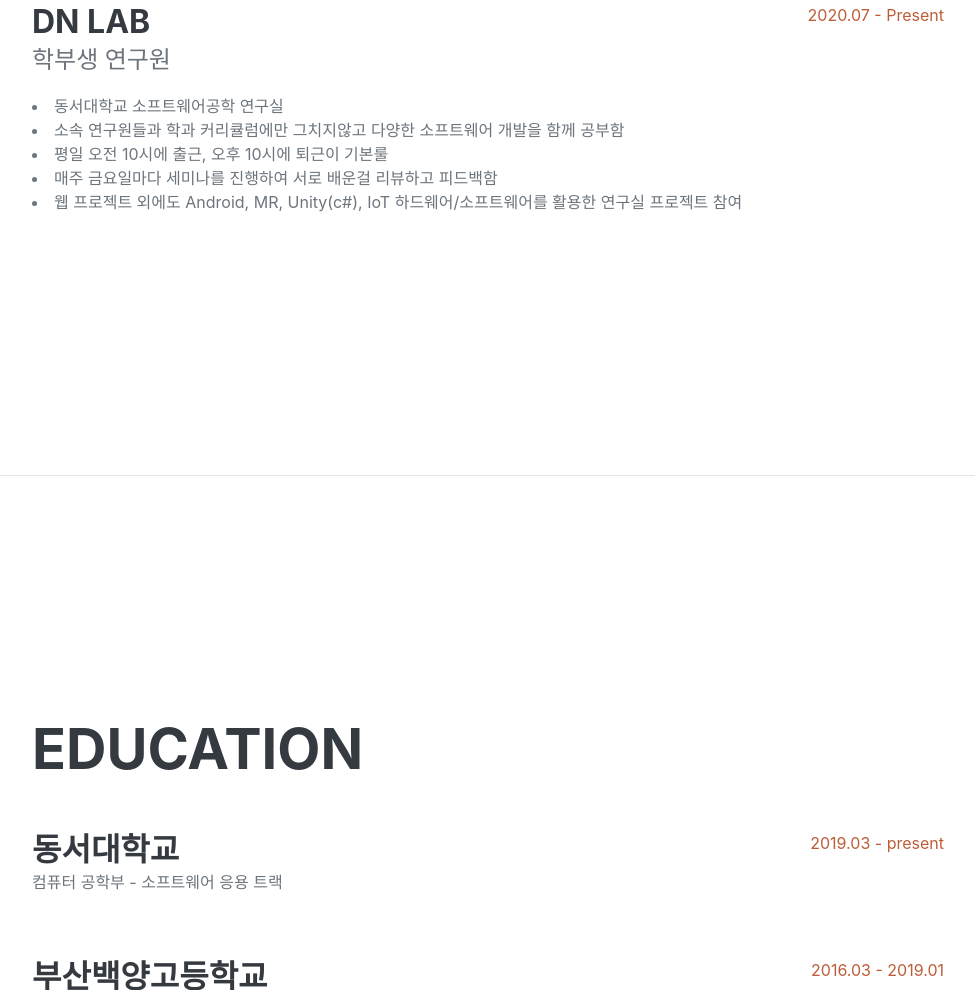
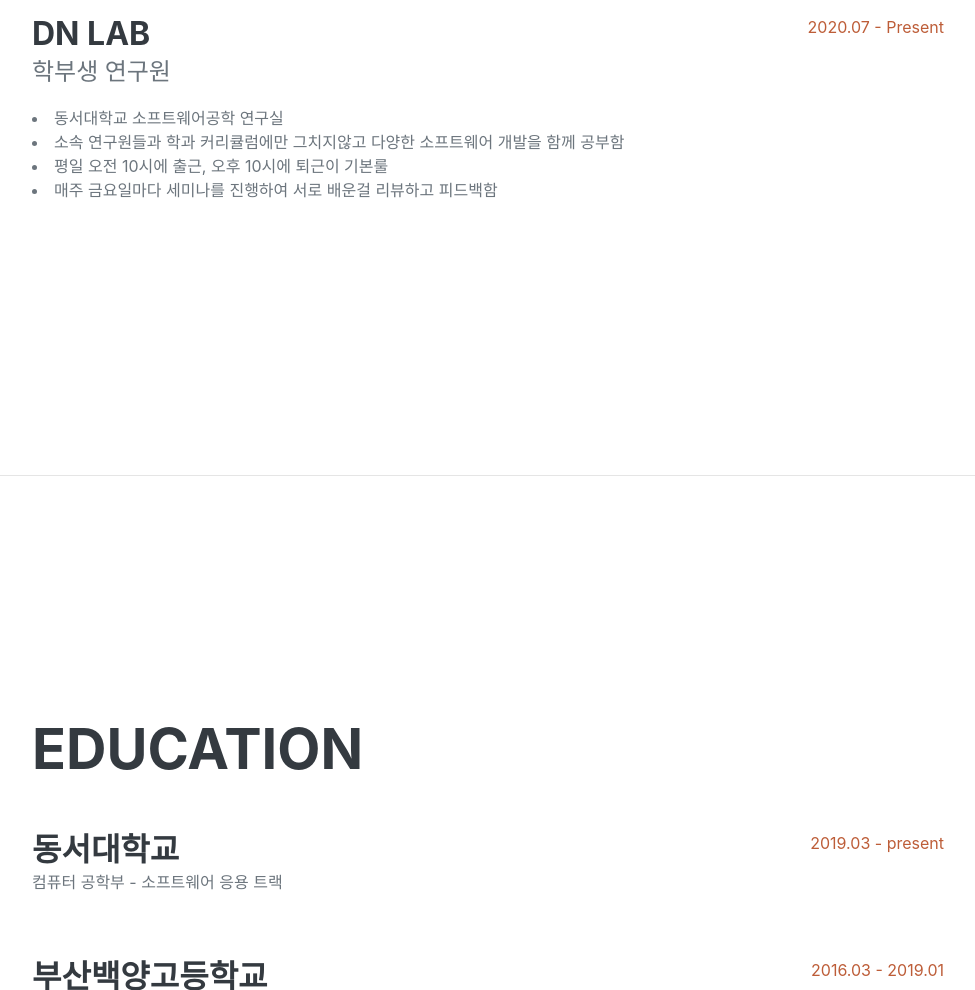
Before and after one commit to kimwono/portfolio, a plain HTML site: page index.html in a window 1280 px wide. Shown: the part 1126-2116 px from the top of the page, without its empty margins (288-1263 px from the left). Drawn offline with nearby package versions, Linux system fonts and the light colour scheme; a web font is replaced by a local one.

Commit message:
Update index.html

```diff
--- a/index.html
+++ b/index.html
@@ -68,7 +68,6 @@
                             <li style="list-style-type: disc;">소속 연구원들과 학과 커리큘럼에만 그치지않고 다양한 소프트웨어 개발을 함께 공부함</li>
                             <li style="list-style-type: disc;">평일 오전 10시에 출근, 오후 10시에 퇴근이 기본룰</li>
                             <li style="list-style-type: disc;">매주 금요일마다 세미나를 진행하여 서로 배운걸 리뷰하고 피드백함</li>
-                            <li style="list-style-type: disc;">웹 프로젝트 외에도 Android, MR, Unity(c#), IoT 하드웨어/소프트웨어를 활용한 연구실 프로젝트 참여</li>
                         </div>
                         <div class="flex-shrink-0"><span class="text-primary">2020.07 - Present</span></div>
                     </div>
```
